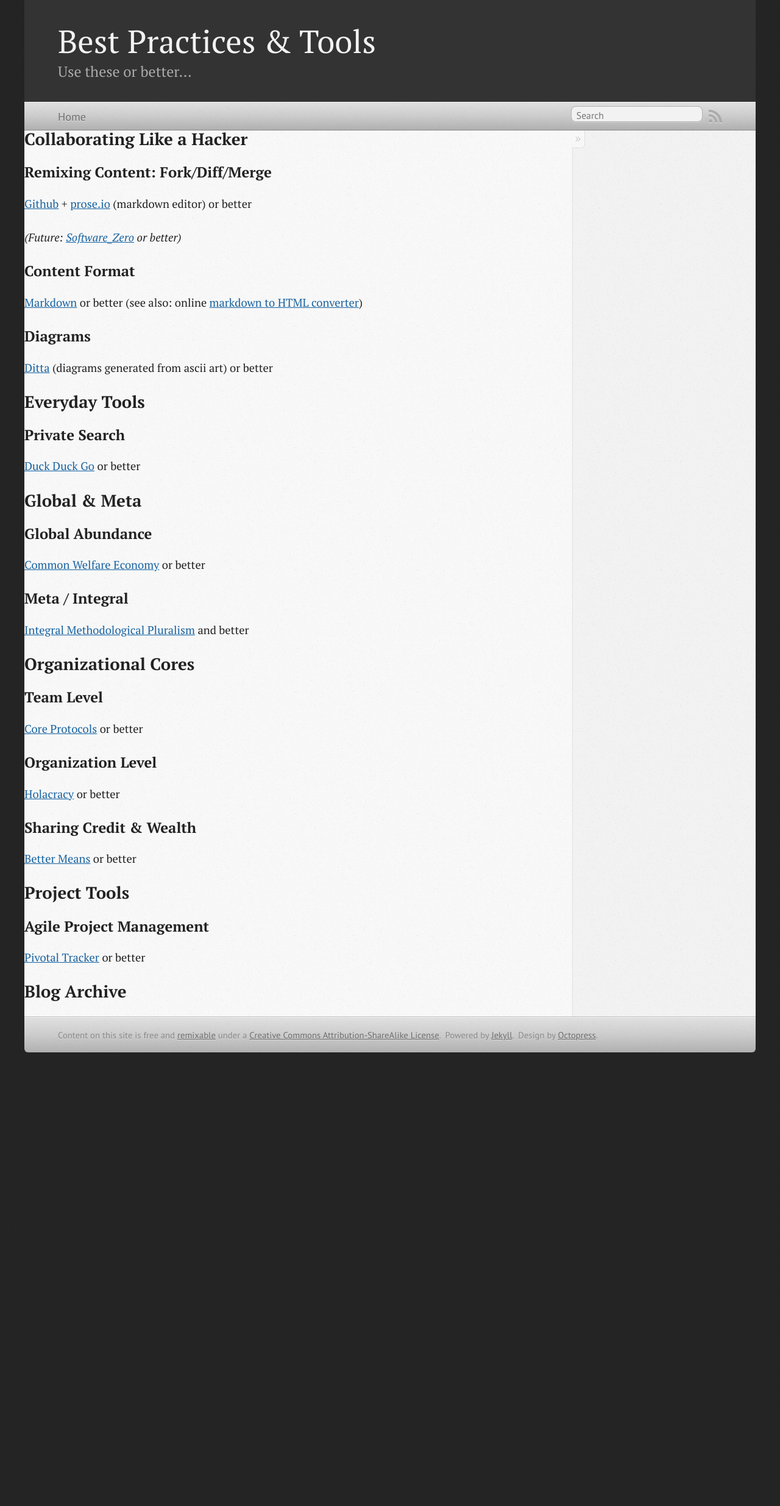
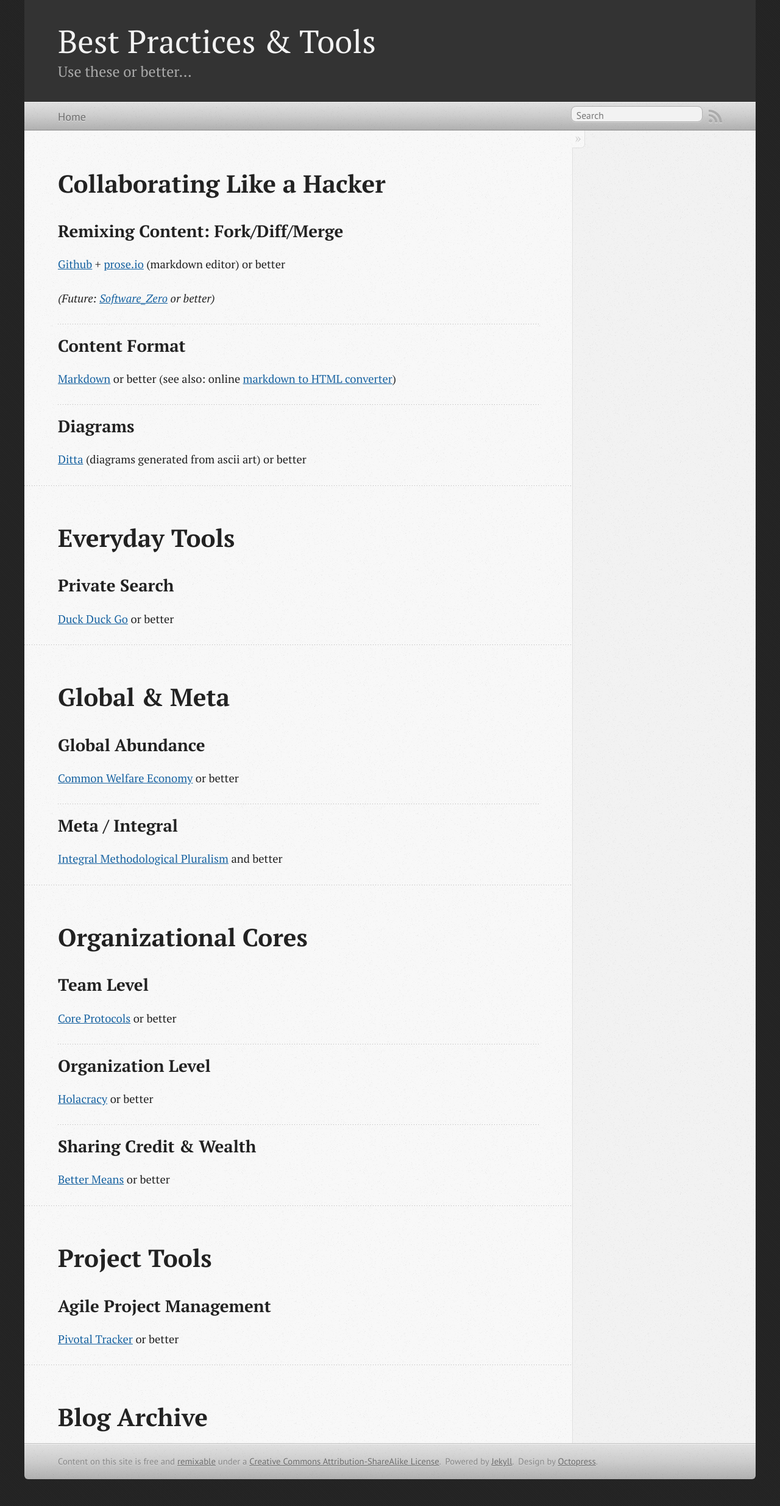
Before and after one commit to summershapiro/Best-Practices, a Jekyll site: the page built from index.markdown, in a window 1280 px wide. Shown: the whole page at 61% size. Built offline with Jekyll 4.4.1, drawn with Linux system fonts in a browser that asks for light colours; Markdown is read by kramdown in place of the engine named in the settings; before the commit the page ends 1771 px from its top, so only the background shows below that.

Commit message:
Home page styling tweaks

```diff
--- /dev/null
+++ b/_layouts/home.html
@@ -0,0 +1,7 @@
+---
+layout: default
+---
+
+<div class="blog-index">
+  {{ content }}
+</div>
--- a/index.markdown
+++ b/index.markdown
@@ -1,18 +1,18 @@
 ---
-layout: default
+layout: home
 title: Best Practices
 contributors: Harlan T Wood
 ---
 
 {% for content_page in site.html_pages %}
-{% if content_page.url != page.url %}
-<section>
+{% if content_page.layout == 'page' %}
+<article>
   <header>
     <h1>{{ content_page.title }}</h1>
   </header>
-  <div>
+  <div class="entry-content">
     {{ content_page.content }}
   </div>
-</section>
+</article>
 {% endif %}
 {% endfor %}
```
